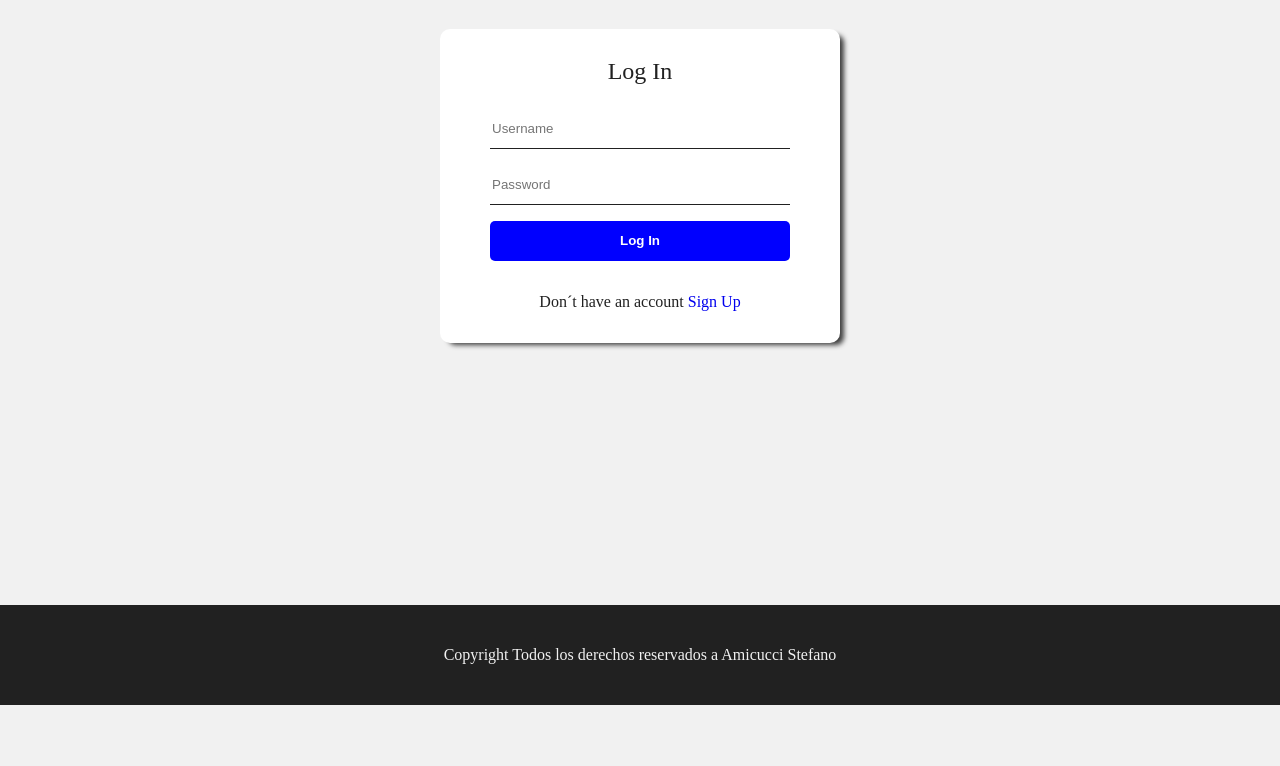
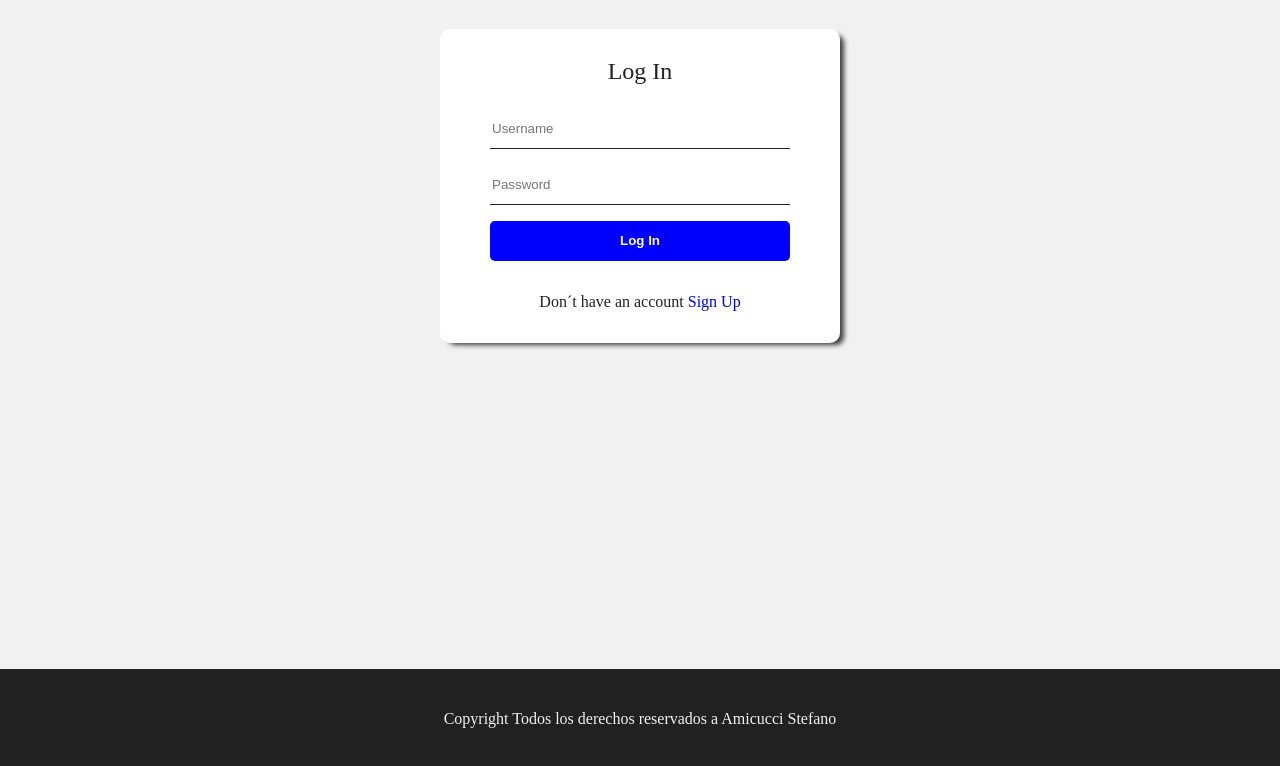
Before and after one commit to AmicucciStefano/ejercicio-Integrador, a plain HTML site: page log in.html in a window 1280 px wide. Shown: the part 58-824 px from the top of the page. Before the commit the page ends 800 px from the top, so only its background shows below. Drawn offline with Linux system fonts and the light colour scheme.

Commit message:
arregle un error con el height del sign up y log in

```diff
--- a/style.css
+++ b/style.css
@@ -183,7 +183,7 @@ text-align: center;
 
 /* Empieza el Sign Up */
 .container {
-    height: 72vh;
+    height: 80vh;
     margin-top: 2rem;
 }
 
```
